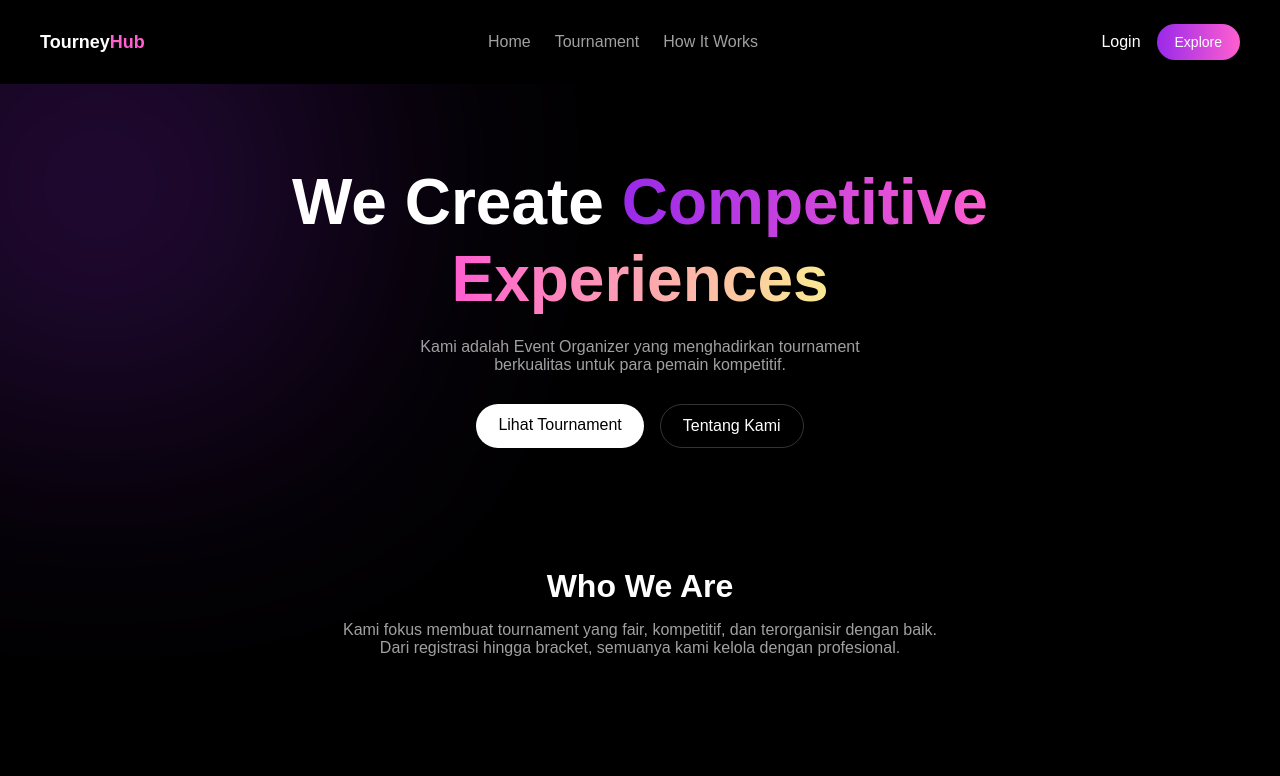
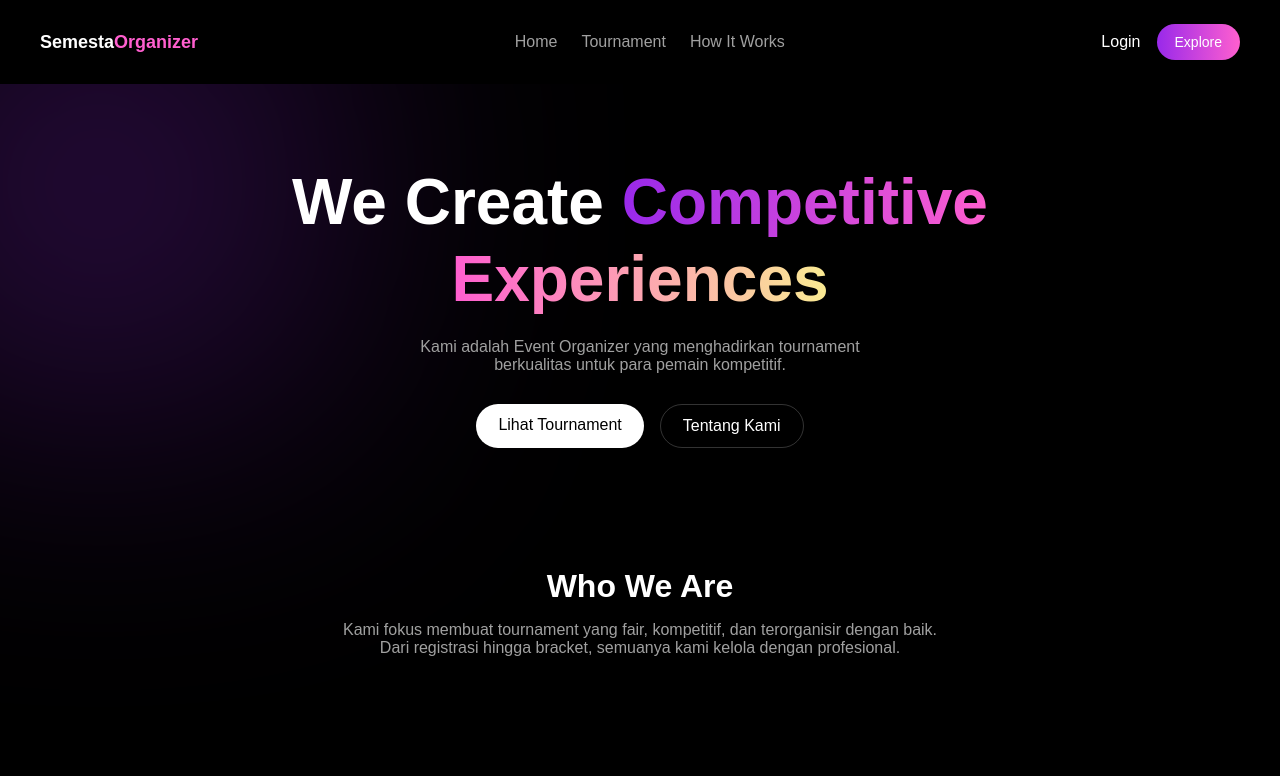
Before and after one commit to rizkyfdl22/gama, a Next.js app: page / in a window 1280 px wide. Shown: the top 776 px of the page. Built offline with nearby package versions, Linux system fonts and the light colour scheme.

Commit message:
'update-navbar'

```diff
--- a/app/components/Navbar.js
+++ b/app/components/Navbar.js
@@ -6,7 +6,7 @@ export default function Navbar() {
   return (
     <nav className="navbar">
       <h1 className="logo">
-        Tourney<span>Hub</span>
+        Semesta<span>Organizer</span>
       </h1>
 
       <div className="nav-links">
```
